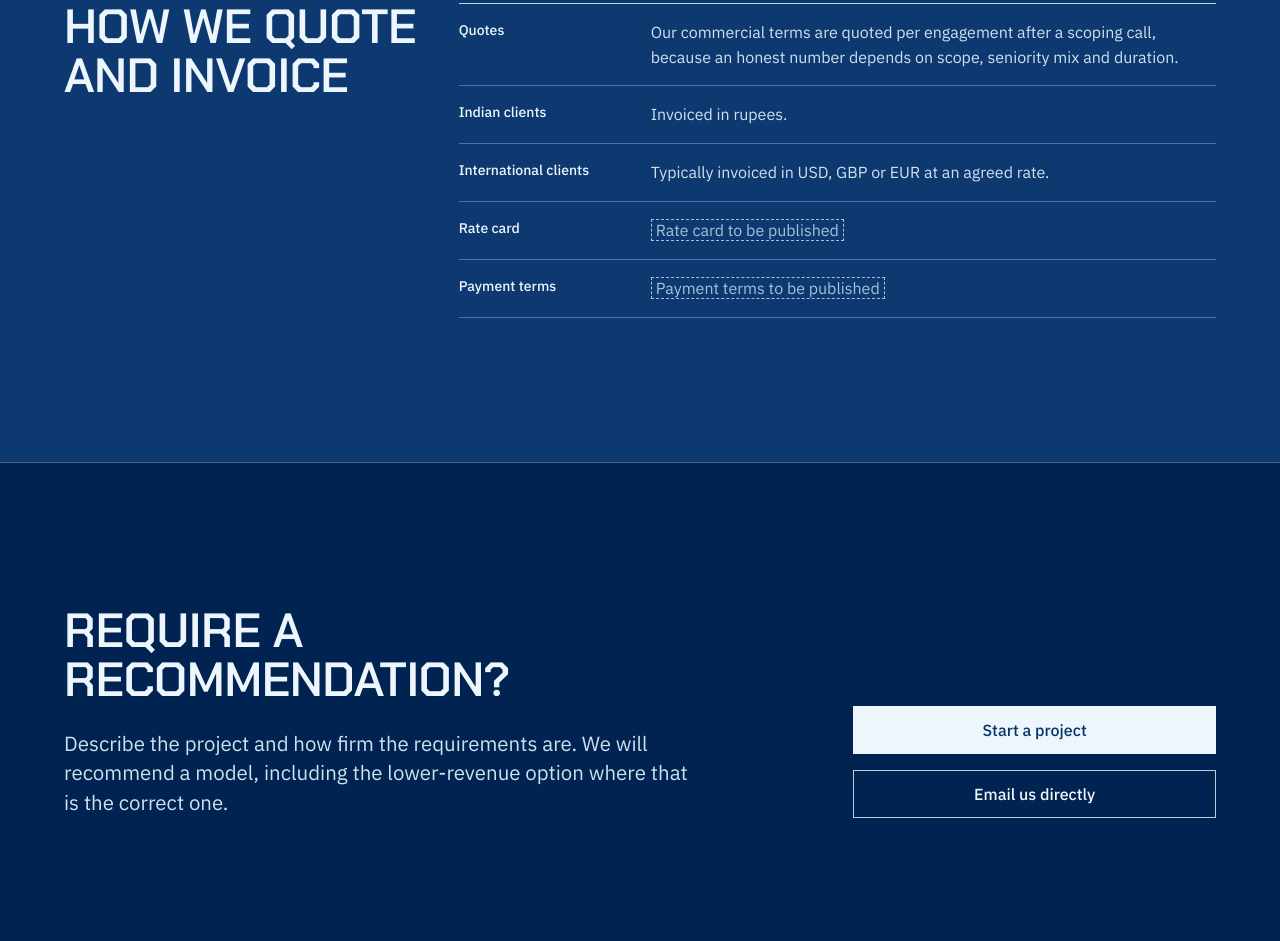
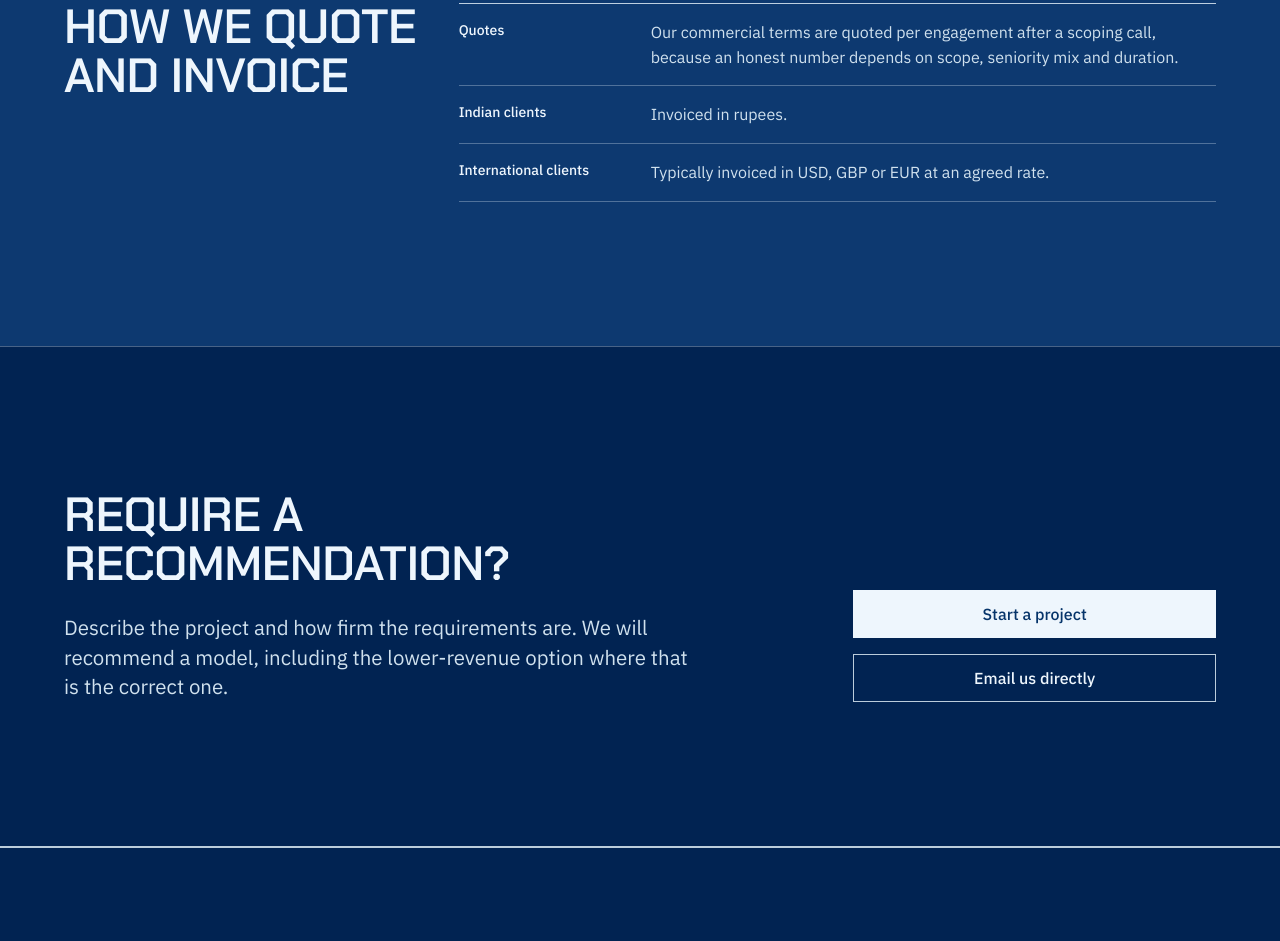
Before and after one commit to flaxvin/Website, a plain HTML site: page engagement.html in a window 1280 px wide. Shown: the part 3821-4762 px from the top of the page. Drawn offline with Linux system fonts and the light colour scheme.

Commit message:
Drop the rate-card slots and split the Pages deploy (#3)
* Redesign the site on the Blueprint system

Every page moves off the dark purple-to-teal gradient template onto one
shared system: a Prussian-blue sheet, white line ink, Chakra Petch heads
over IBM Plex Sans, square keylines and registers. Styles and the menu
script move out of each page into assets/css and assets/js; design.md
records the system.

Content, links, form fields and the enquiry script are kept. Figures the
source itself marked as invented or illustrative (the home record band,
the case-study outcome metrics, the engagement rate placeholders) are
removed or shown as dashed slots.

Co-Authored-By: Claude Opus 5.5 <noreply@anthropic.com>
Claude-Session: https://claude.ai/code/session_01UYGEZM6dYdY1x5hCVtdAwM

* Restore the delivery figures and fix the Pages deploy

The home delivery record and the six case studies' outcome metrics are the
owner's real figures, not placeholders, so they are back on the site in
the Blueprint style: four figures across the home page and three outcomes
under each case study. The "10×" returns to the lending case title.

The deploy step failed twice with "No artifacts named github-pages were
found" right after a successful upload. Move upload-pages-artifact and
deploy-pages to their current majors (v5).

Co-Authored-By: Claude Opus 5.5 <noreply@anthropic.com>
Claude-Session: https://claude.ai/code/session_01UYGEZM6dYdY1x5hCVtdAwM

* Drop the rate-card slots and split the Pages deploy into two jobs

The engagement page no longer shows the "Rate card to be published" and
"Payment terms to be published" placeholders; the quote section keeps how
work is quoted and invoiced.

Deploy has now failed three times, the same way each time: the artifact
uploads, then deploy-pages lists 0 artifacts a fraction of a second
later, on v4 and on v5 alike. Split upload and deploy into separate jobs,
the shape of GitHub's own Pages starter workflow, so the deploy starts
only once the upload job has finished.

Co-Authored-By: Claude Opus 5.5 <noreply@anthropic.com>
Claude-Session: https://claude.ai/code/session_01UYGEZM6dYdY1x5hCVtdAwM

---------

Co-authored-by: Claude <noreply@anthropic.com>

```diff
--- a/engagement.html
+++ b/engagement.html
@@ -185,10 +185,6 @@
         <dd>Invoiced in rupees.</dd>
         <dt>International clients</dt>
         <dd>Typically invoiced in USD, GBP or EUR at an agreed rate.</dd>
-        <dt>Rate card</dt>
-        <dd><span class="fill" data-fill="rates">Rate card to be published</span></dd>
-        <dt>Payment terms</dt>
-        <dd><span class="fill" data-fill="payment-terms">Payment terms to be published</span></dd>
       </dl>
     </div>
   </section>
```
Also changed, not shown: 1 other file.
